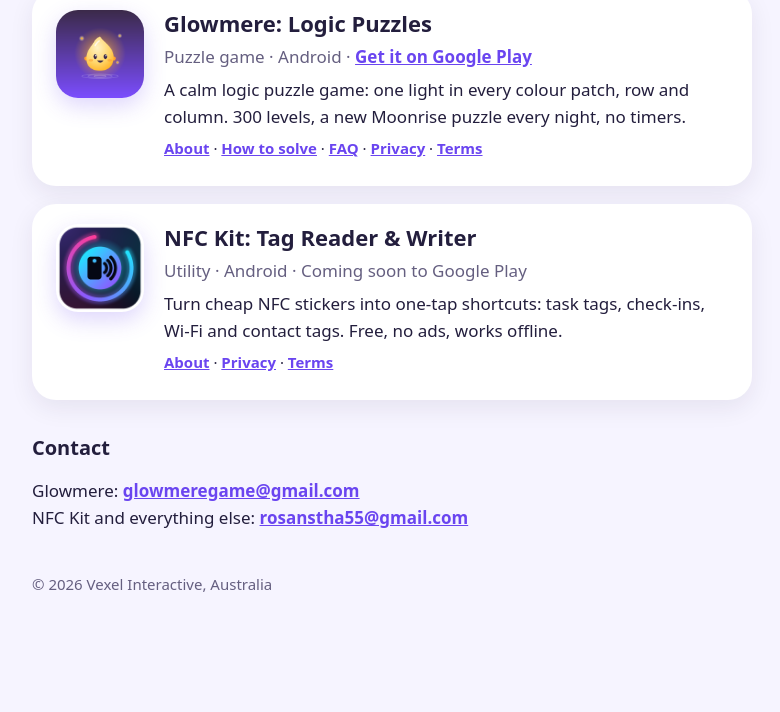
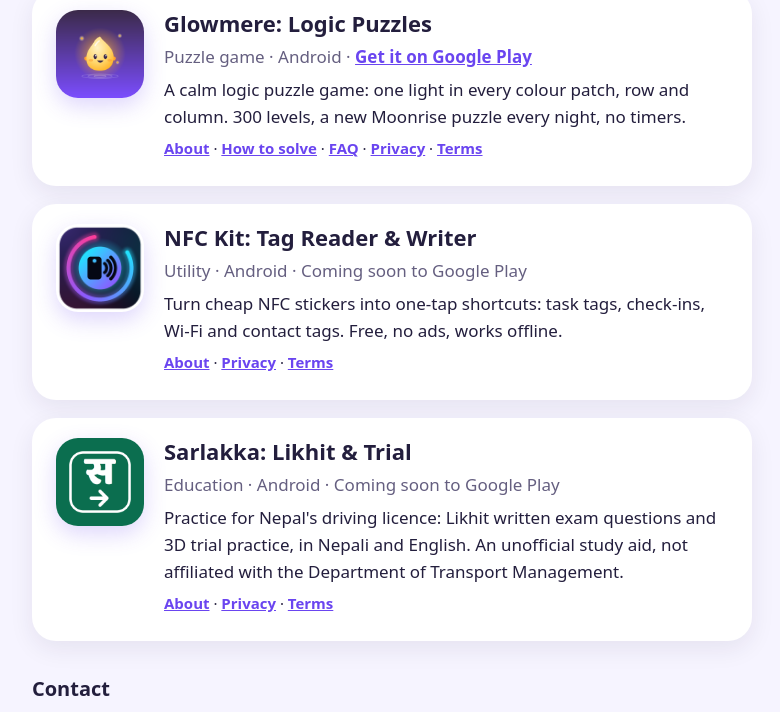
Before and after one commit to roshanstha55/roshanstha55.github.io, a plain HTML site: page index.html in a window 1280 px wide. Shown: the part 240-952 px from the top of the page, without its empty margins (248-1028 px from the left). Before the commit the page ends 900 px from the top, so only its background shows below. Drawn offline with Linux system fonts and the light colour scheme.

Commit message:
Update index.html

```diff
--- a/index.html
+++ b/index.html
@@ -52,10 +52,20 @@
         <p class="links"><a href="nfckit/">About</a> · <a href="nfckit/privacy.html">Privacy</a> · <a href="nfckit/terms.html">Terms</a></p>
       </div>
     </li>
+   <li class="card app">
+      <a class="app-icon" href="sarlakka/"><img src="sarlakka/icon-512.png" width="88" height="88" alt="Sarlakka app icon"></a>
+      <div>
+        <h2><a href="sarlakka/">Sarlakka: Likhit &amp; Trial</a></h2>
+        <p class="muted">Education · Android · Coming soon to Google Play</p>
+        <p>Practice for Nepal's driving licence: Likhit written exam questions and 3D trial practice, in Nepali and English. An unofficial study aid, not affiliated with the Department of Transport Management.</p>
+        <p class="links"><a href="sarlakka/">About</a> · <a href="sarlakka/privacy.html">Privacy</a> · <a href="sarlakka/terms.html">Terms</a></p>
+      </div>
+    </li>
   </ul>
 
   <h2 class="section">Contact</h2>
   <p>Glowmere: <a href="mailto:glowmeregame@gmail.com">glowmeregame@gmail.com</a><br>
+  Sarlakka: <a href="mailto:rosanstha55@gmail.com">rosanstha55@gmail.com</a><br>
   NFC Kit and everything else: <a href="mailto:rosanstha55@gmail.com">rosanstha55@gmail.com</a></p>
 
   <footer>© 2026 Vexel Interactive, Australia</footer>
```
